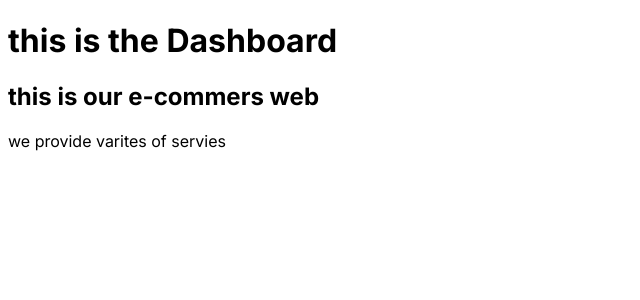
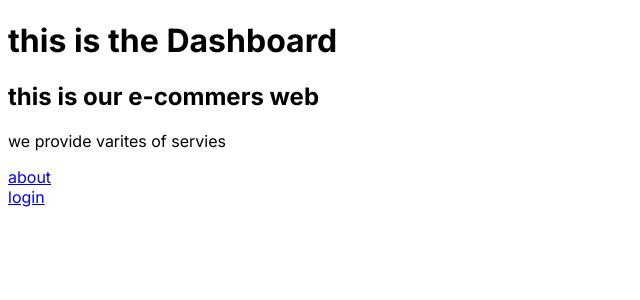
Before and after one commit to kabeer-necrox/metadanext, a Next.js app: page /dashboard in a window 1280 px wide. Shown: the top 300 px of the page, without its empty margins (0-640 px from the left). Built offline with nearby package versions, Linux system fonts and the light colour scheme.

Commit message:
this is the link router

```diff
--- a/src/app/about/page.js
+++ b/src/app/about/page.js
@@ -1,4 +1,5 @@
 import React from 'react'
+import Link from 'next/link'
 
 const page = () => {
   return (
@@ -6,6 +7,7 @@ const page = () => {
       <h1>this is about page</h1>
       <p>pattern for make routes in next js</p>
       <p>we do't need to instill exteral file in next js</p>
+      <Link href="/dashboard">Dashboard</Link>
     </div>
   )
 }
--- a/src/app/dashboard/page.js
+++ b/src/app/dashboard/page.js
@@ -1,4 +1,5 @@
 import React from 'react'
+import Link from 'next/link'
 
 const page = () => {
   return (
@@ -7,6 +8,9 @@ const page = () => {
         <h1>this is the Dashboard</h1>
         <h2>this is our e-commers web</h2>
         <p>we provide varites of servies</p>
+        <Link href="/about">about</Link>
+        <br />
+        <Link href="/login">login</Link>
     </div>
   )
 }
--- a/src/app/globals.css
+++ b/src/app/globals.css
@@ -50,3 +50,6 @@ body {
   border: 3px solid red;
 
 }
+/* link{
+  text-decoration: none;
+} */
--- a/src/app/login/page.js
+++ b/src/app/login/page.js
@@ -1,4 +1,5 @@
 import React from 'react'
+import { Link } from 'react-router-dom'
 
 const page = () => {
   return (
@@ -15,6 +16,10 @@ const page = () => {
         <br></br>
         <label>enter your password</label>
         <input />
+       {/* <Link href="/login">click</Link> */}
+
+       <button>click</button>
+       {/* <Link>click</Link> */}
     </div>
   )
 }
```
